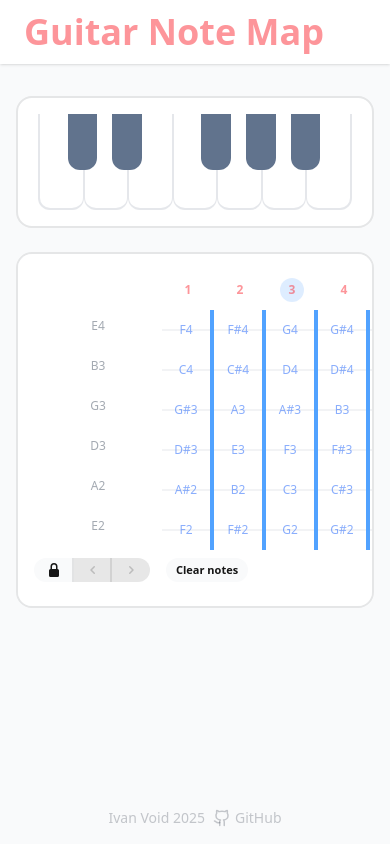
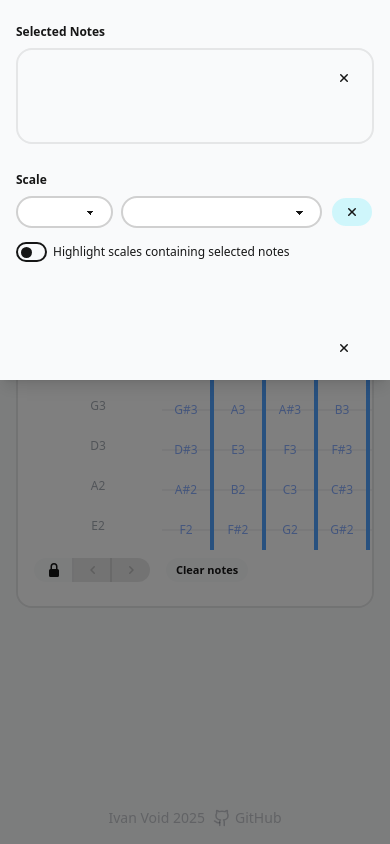
Before and after one commit to npi3pak/guitar-note-map, a React (Vite) app: page / in a window 390 px wide. Built offline with nearby package versions, Linux system fonts and the light colour scheme.

Commit message:
Add top drawer for mobile

```diff
--- a/src/App.tsx
+++ b/src/App.tsx
@@ -2,6 +2,7 @@ import { Fretboard } from 'components/Fretboard';
 import { Footer } from 'components/Footer';
 import { TopPanels } from 'components/TopPanels';
 import { NavBar } from './components/Navbar';
+import { MobileTopMenu } from './components/MobileTopMenu';
 
 const COLORS = {
     MAIN_BG: 'bg-base-200',
@@ -10,6 +11,7 @@ const COLORS = {
 function App() {
     return (
         <div className={`flex flex-col min-h-screen ${COLORS.MAIN_BG}`}>
+            <MobileTopMenu />
             <NavBar />
             <main className="flex-grow flex flex-col mt-4">
                 <TopPanels />
--- /dev/null
+++ b/src/components/MobileTopMenu/index.tsx
@@ -0,0 +1,21 @@
+import { isMobile } from 'react-device-detect';
+import { TopDrawer } from 'components/TopDrawer';
+import { NoteSelector } from '../NoteSelector';
+import { ScaleSelector } from '../ScaleSelector';
+
+export const MobileTopMenu = () => {
+    if (isMobile) {
+        return;
+    }
+
+    return (
+        <TopDrawer>
+            <div className="py-2 card border-base-300">
+                <NoteSelector />
+            </div>
+            <div className="py-2 card border-base-300">
+                <ScaleSelector />
+            </div>
+        </TopDrawer>
+    );
+};
--- /dev/null
+++ b/src/components/NoteSelector/index.tsx
@@ -0,0 +1,41 @@
+import { useFretBoardStore } from 'src/store';
+import { xIcon } from '../Icons';
+
+const NoteSelectedLabel = ({ note = 'C', onDelete }) => (
+    <div className="flex items-center px-1 rounded-xl bg-secondary text-secondary-content h-7 px-2">
+        <div>{note}</div>
+        <button
+            type="button"
+            aria-label={`Remove ${note}`}
+            className="btn btn-ghost btn-xs btn-circle"
+            onClick={() => onDelete(note)}
+        >
+            {xIcon}
+        </button>
+    </div>
+);
+
+export const NoteSelector = () => {
+    const { getUniqSelectedNotes, resetNotes, resetStringNotesByBaseNote } = useFretBoardStore();
+
+    const selectedNotes = getUniqSelectedNotes();
+    const handleNoteDelete = (baseNote: string) => {
+        resetStringNotesByBaseNote(baseNote);
+    };
+
+    return (
+        <fieldset className="fieldset">
+            <legend className="fieldset-legend text-base-content">Selected Notes</legend>
+            <div className="card card-border border-base-300 flex flex-row justify-between w-full rounded-box p-4 mt-0">
+                <div className="flex flex-wrap gap-1 justify-center h-15">
+                    {selectedNotes.map((baseNote, index) => (
+                        <NoteSelectedLabel note={baseNote} key={index} onDelete={handleNoteDelete} />
+                    ))}
+                </div>
+                <button className="btn btn-ghost btn-xs text-base-content btn-circle" onClick={resetNotes}>
+                    {xIcon}
+                </button>
+            </div>
+        </fieldset>
+    );
+};
--- /dev/null
+++ b/src/components/TopDrawer/index.tsx
@@ -0,0 +1,39 @@
+import { useTopDrawer } from 'store/useTopDrawer';
+import { motion, AnimatePresence } from 'framer-motion';
+import { xIcon } from '../Icons';
+
+export const TopDrawer = ({ children }: { children: React.ReactNode }) => {
+    const { isOpen, close } = useTopDrawer();
+
+    return (
+        <AnimatePresence>
+            {isOpen && (
+                <>
+                    <motion.div
+                        initial={{ opacity: 0 }}
+                        animate={{ opacity: 0.5 }}
+                        exit={{ opacity: 0 }}
+                        transition={{ duration: 0.3 }}
+                        className="fixed inset-0 z-40 bg-black"
+                        onClick={close}
+                    />
+
+                    <motion.div
+                        initial={{ y: '-100%' }}
+                        animate={{ y: 0 }}
+                        exit={{ y: '-100%' }}
+                        transition={{ duration: 0.3, ease: 'easeInOut' }}
+                        className="fixed top-0 left-0 right-0 z-50 bg-base-200 shadow-lg"
+                    >
+                        <div className="px-4 py-2">{children}</div>
+                        <div className="px-4 py-2 flex justify-end items-center">
+                            <button className="btn btn-lg btn-ghost" onClick={close}>
+                                {xIcon}
+                            </button>
+                        </div>
+                    </motion.div>
+                </>
+            )}
+        </AnimatePresence>
+    );
+};
--- a/src/components/TopPanels/index.tsx
+++ b/src/components/TopPanels/index.tsx
@@ -1,46 +1,6 @@
-import { useFretBoardStore } from 'src/store';
-import { xIcon } from '../Icons';
 import { Piano } from '../Piano';
 import { ScaleSelector } from '../ScaleSelector';
-
-const NoteSelectedLabel = ({ note = 'C', onDelete }) => (
-    <div className="flex items-center px-1 rounded-xl bg-secondary text-secondary-content h-7 px-2">
-        <div>{note}</div>
-        <button
-            type="button"
-            aria-label={`Remove ${note}`}
-            className="btn btn-ghost btn-xs btn-circle"
-            onClick={() => onDelete(note)}
-        >
-            {xIcon}
-        </button>
-    </div>
-);
-
-const NoteSelector = () => {
-    const { getUniqSelectedNotes, resetNotes, resetStringNotesByBaseNote } = useFretBoardStore();
-
-    const selectedNotes = getUniqSelectedNotes();
-    const handleNoteDelete = (baseNote: string) => {
-        resetStringNotesByBaseNote(baseNote);
-    };
-
-    return (
-        <fieldset className="fieldset">
-            <legend className="fieldset-legend text-base-content">Selected Notes</legend>
-            <div className="card card-border border-base-300 flex flex-row justify-between w-full rounded-box p-4 mt-0">
-                <div className="flex flex-wrap gap-1 justify-center h-15">
-                    {selectedNotes.map((baseNote, index) => (
-                        <NoteSelectedLabel note={baseNote} key={index} onDelete={handleNoteDelete} />
-                    ))}
-                </div>
-                <button className="btn btn-ghost btn-xs text-base-content btn-circle" onClick={resetNotes}>
-                    {xIcon}
-                </button>
-            </div>
-        </fieldset>
-    );
-};
+import { NoteSelector } from '../NoteSelector';
 
 export const TopPanels = () => {
     return (
--- /dev/null
+++ b/src/store/useTopDrawer.ts
@@ -0,0 +1,15 @@
+import { create } from 'zustand';
+
+interface TopDrawerState {
+    isOpen: boolean;
+    open: () => void;
+    close: () => void;
+    toggle: () => void;
+}
+
+export const useTopDrawer = create<TopDrawerState>((set) => ({
+    isOpen: true,
+    open: () => set({ isOpen: true }),
+    close: () => set({ isOpen: false }),
+    toggle: () => set((state) => ({ isOpen: !state.isOpen })),
+}));
```
